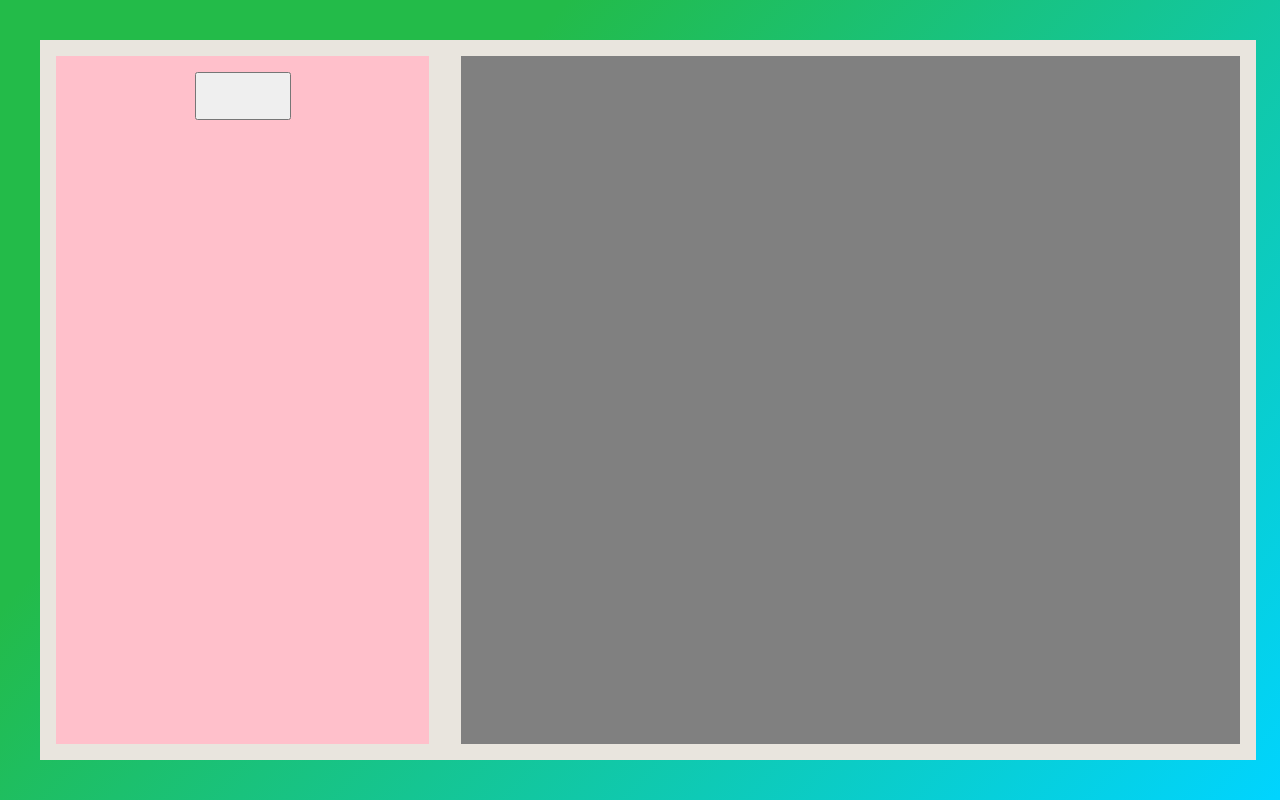
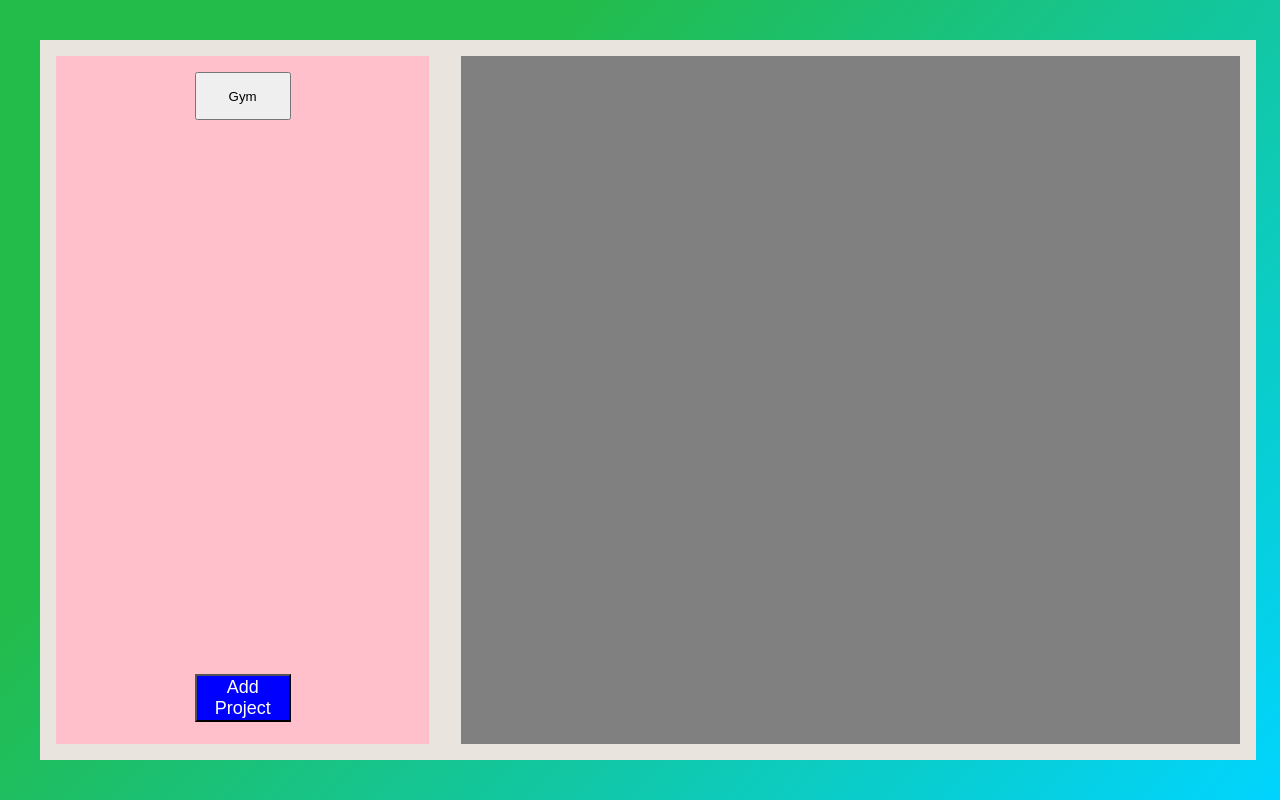
Before and after one commit to JurrevE/todolist, a website built with webpack: page dist/index.html in a window 1280 px wide. Built offline with nearby package versions, Linux system fonts and the light colour scheme.

Commit message:
fixed btn name + addproj btn

```diff
--- /dev/null
+++ b/src/addBtnFunc.js
@@ -0,0 +1,12 @@
+export function addBtnFunc(){
+
+let projects = document.getElementById("projects")
+let addProjectBtn = document.createElement("button")
+addProjectBtn.id = "addProjectBtn"
+addProjectBtn.textContent = "Add Project"
+projects.append(addProjectBtn)
+
+addProjectBtn.addEventListener("click", function() {
+    console.log("krijg kanker")
+})
+}
--- a/src/createProject.js
+++ b/src/createProject.js
@@ -7,7 +7,8 @@ export function createProject() {
         addTodo(todo) {
             this.todos.push(todo);
         }
+
     }
-    const defaultProject = new project("To-Do")
-    return {project, defaultProject}
+
+    return {project}
 }
--- a/src/displayProject.js
+++ b/src/displayProject.js
@@ -1,7 +1,8 @@
-export function displayProject() {
+export function displayProject(name) {
     let projectdiv = document.getElementById("projects")
     let projectbutton = document.createElement("button")
     projectbutton.classList.add("projectbuttons")
+    projectbutton.innerText = name;
 
     projectdiv.append(projectbutton)
 
--- a/src/index.js
+++ b/src/index.js
@@ -4,24 +4,22 @@ import { createProject } from "./createProject";
 import { setPriorityToHigh, setPriorityToMedium, setPriorityToLow } from "./prioritySwitcher";
 import { toggleCompletionStatus } from "./completionSwitcher";
 import { displayProject } from "./displayProject";
+import { addBtnFunc } from "./addBtnFunc";
 
 
-let { project, defaultProject } = createProject();
+
+let { project } = createProject();
 let differentprojects = []
-differentprojects.push(defaultProject)
-console.log(differentprojects)
+console.log(differentprojects, "kanker")
 
 let project2 = new project("Gym")
 console.log(project2)
-
+displayProject(project2.title)
 
 let todo1 = new todo("Homework", "right now", "before I die", "high", "heel moeilijk");
 let todo2 = new todo("Monkey", "rn", "before I die", "low", "niet zo moeilijk");
 let todo3 = new todo("Get money", "always", "2024", "high", "best lastig", false)
 
-defaultProject.addTodo(todo1);
-defaultProject.addTodo(todo2);
-console.log(defaultProject);
 
 setPriorityToLow(todo1)
 console.log(todo1)
@@ -29,4 +27,6 @@ console.log(todo1)
 console.log(todo3)
 setPriorityToMedium(todo3)
 toggleCompletionStatus(todo3)
-displayProject()
+
+
+addBtnFunc()
--- a/src/styles.css
+++ b/src/styles.css
@@ -21,10 +21,9 @@ grid-template-columns: 2fr 4fr;
     grid-column: 1 / 2;
     background-color: pink;
     margin: 1rem;
-    display: flex;
-    flex-direction: column;
-    justify-content: flex-start;
-    align-items: center;
+    display: grid;
+    grid-template-rows: 7fr 1fr;
+    justify-content: center;
 
 
 
@@ -36,9 +35,17 @@ grid-template-columns: 2fr 4fr;
     margin: 1rem;
 
 }
-
+#addProjectBtn {
+    width: 6rem;
+    height: 3rem;
+    margin: 1rem;
+    background-color: blue;
+    color: white;
+    font-size: large;
+}
 .projectbuttons {
     width: 6rem;
     height: 3rem;
     margin: 1rem;
+    grid-row: 1 / 2;
 }
```
